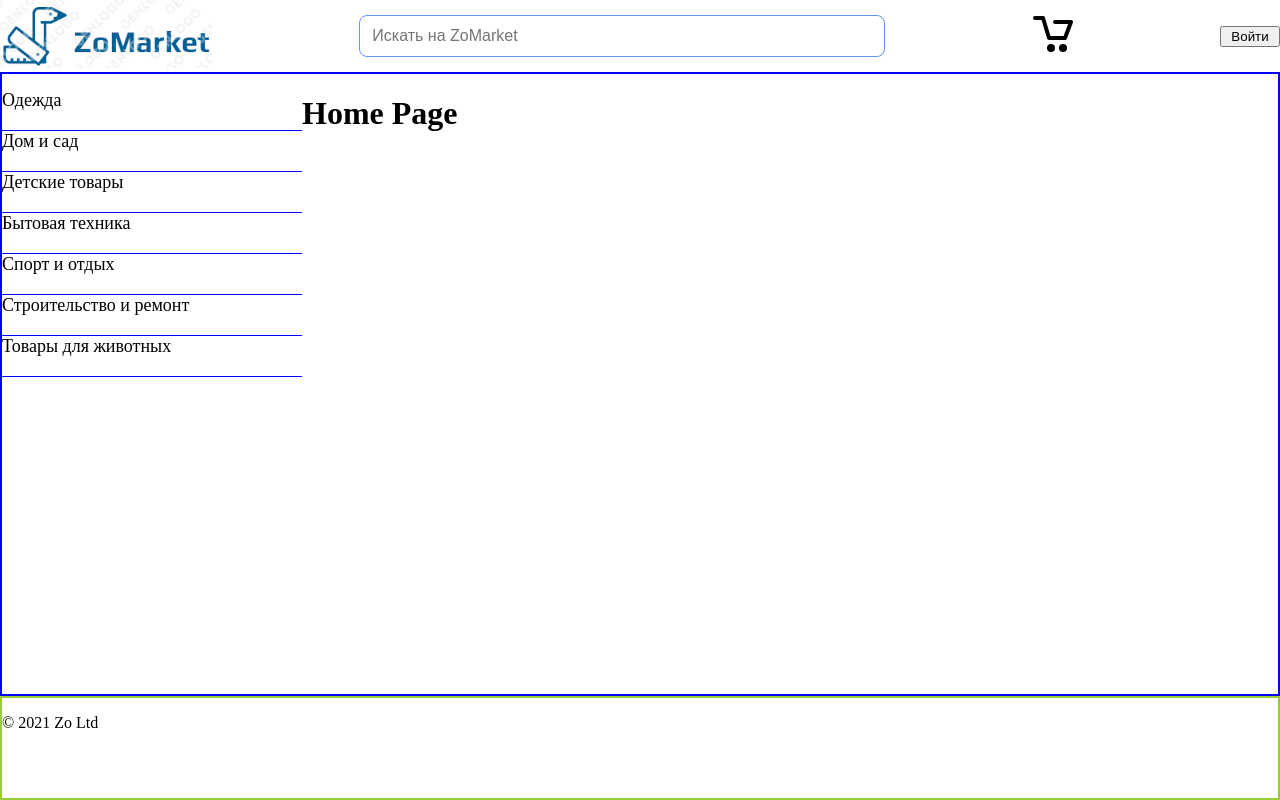
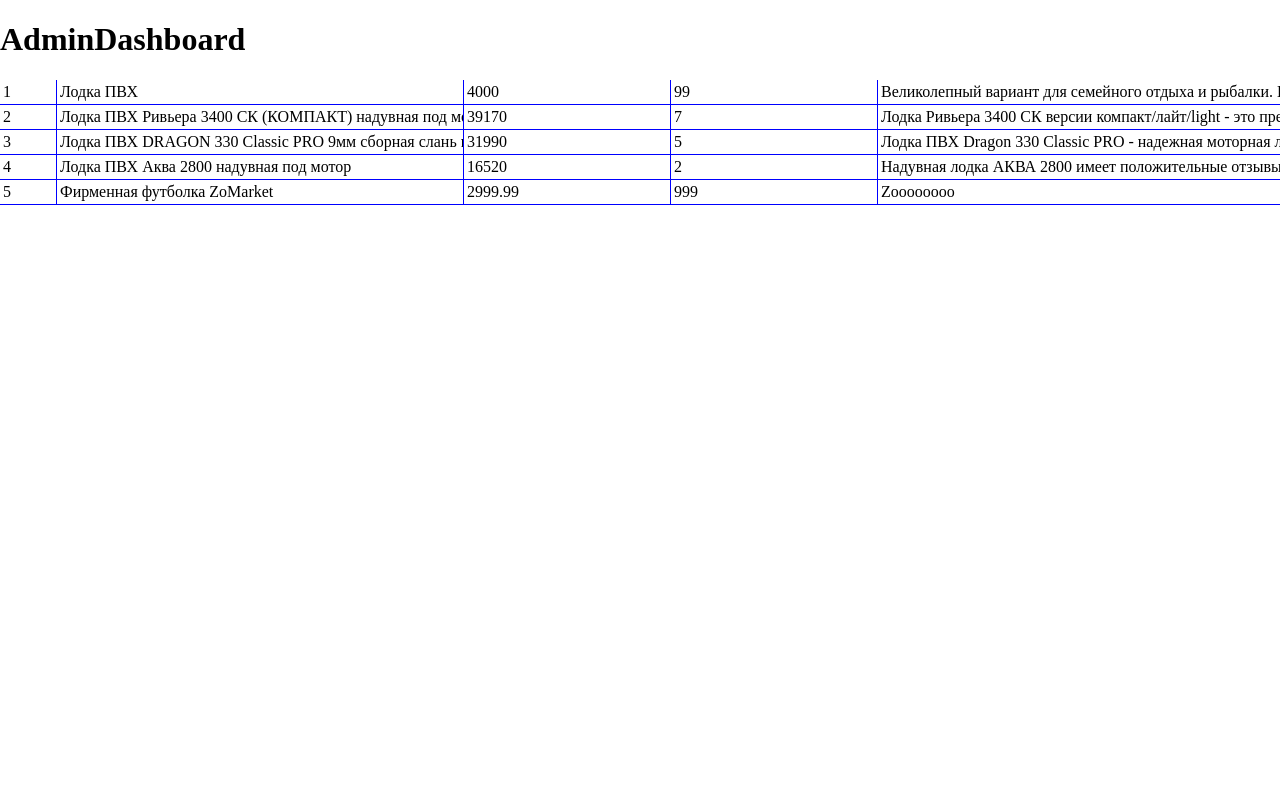
Before and after one commit to sshockh/market, a React (Create React App) app: page /admin in a window 1280 px wide. Built offline with nearby package versions, Linux system fonts and the light colour scheme.

Commit message:
from office 31

```diff
--- /dev/null
+++ b/src/components/AdminDashboard.js
@@ -0,0 +1,24 @@
+import React from 'react';
+import Table from './table/Table';
+import './css/admin.css';
+
+class AdminDashboard extends React.Component {
+    constructor(props) {
+        super(props);
+        this.state = {
+
+        }
+    }
+
+    render() {
+        return (
+            <div className='admim-layout'>
+                <h1>AdminDashboard</h1>
+                <Table />
+            </div>
+        )
+    }
+
+}
+
+export default AdminDashboard;
--- a/src/components/App.js
+++ b/src/components/App.js
@@ -2,6 +2,7 @@ import React from 'react';
 import Site from './Site';
 import Authentification from './Authentification';
 import { Route, Switch } from 'react-router-dom';
+import AdminDashboard from './AdminDashboard';
 
 class App extends React.Component {
   constructor(props) {
@@ -141,6 +142,7 @@ class App extends React.Component {
           <Route path="/login" render={
             () => (<Authentification setAuth={this.setAuth} />)
           } />
+          <Route path="/admin" render={() => <AdminDashboard />} />
           <Route path="/" render={() => {
             return (<Site
               isAuth={this.state.isAuth}
--- a/src/components/ContextMenu.js
+++ b/src/components/ContextMenu.js
@@ -3,18 +3,20 @@ import './css/context_menu.css';
 function ContextMenu(props) {
 
     function handleClick(evt) {
+
         evt.stopPropagation();
     }
 
     return (
+
         <div
             className="context-menu-canvas"
+
             onClick={props.hide}
         >
             <div
                 className="context-menu-form"
-                onClick={handleClick}
-            >
+                onClick={handleClick}            >
                 <ul>
                     <li>Профиль</li>
                     <li>Выйти</li>
--- /dev/null
+++ b/src/components/css/admin.css
@@ -0,0 +1,8 @@
+.admin-layout {
+    width         : 100%;
+    height        : 100%;
+    padding       : 1px;
+    background-color: red;
+    display       : flex;
+    flex-direction: column;
+}
--- /dev/null
+++ b/src/components/table/Table.js
@@ -0,0 +1,130 @@
+import React from 'react';
+import TableBody from './TableBody';
+import './table.css'
+
+class Table extends React.Component {
+    constructor(props) {
+        super(props);
+        this.state = {
+            // описание колонок таблицы
+            columns: [
+                {
+                    key: "id",
+                    title: 'id',
+                    width: 50,
+                    propName: 'id'
+                },
+                {
+                    key: "name",
+                    title: 'Наименование',
+                    width: 400,
+                    propName: 'name'
+                },
+                {
+                    key: "price",
+                    title: 'Цена',
+                    width: 200,
+                    propName: 'price'
+                },
+                {
+                    key: "availableCount",
+                    title: 'Остаток',
+                    width: 200,
+                    propName: 'availableCount'
+                },
+                {
+                    key: "desc",
+                    title: 'Описание',
+                    width: 600,
+                    propName: 'desc'
+                }
+            ],
+            data: [
+                {
+                    id: 1,
+                    name: 'Лодка ПВХ',
+                    desc: 'Великолепный вариант для семейного отдыха и рыбалки. Выбор истинного лоха рыбака',
+                    price: 4000.0,
+                    img: '/lodka_pvh.jpg',
+                    availableCount: 99,
+                    category: 105
+                },
+                {
+                    id: 2,
+                    name: 'Лодка ПВХ Ривьера 3400 СК (КОМПАКТ) надувная под мотор',
+                    desc: 'Лодка Ривьера 3400 СК версии компакт/лайт/light - это прекрасный пример качественной лодки по адекватной цене с отличными техническими характеристиками',
+                    price: 39170.0,
+                    img: 'river-3400-1.jpg',
+                    availableCount: 7,
+                    category: 105
+                },
+                {
+                    id: 3,
+                    name: 'Лодка ПВХ DRAGON 330 Classic PRO 9мм сборная слань на стрингерах',
+                    desc: 'Лодка ПВХ Dragon 330 Classic PRO - надежная моторная лодка из армированной ткани плотностью 1100 г/м2 с классическими баллонами. В базовой комплекатации идут мягкие накладки на сиденья',
+                    price: 31990.0,
+                    img: '/dragon-330-classic-base-1.jpg',
+                    availableCount: 5,
+                    category: 105
+                },
+                {
+                    id: 4,
+                    name: 'Лодка ПВХ Аква 2800 надувная под мотор',
+                    desc: 'Надувная лодка АКВА 2800 имеет положительные отзывы владельцев благодаря хорошим соотношениям цены и характеристик. Кокпит: 208x62 см. По периметру установлен привальный брус с волноотбойником',
+                    price: 16520.0,
+                    img: '/1698_2.jpg',
+                    availableCount: 2,
+                    category: 105
+                },
+                {
+                    id: 5,
+                    name: 'Фирменная футболка ZoMarket',
+                    desc: 'Zoooooooo',
+                    price: 2999.99,
+                    img: '/zo.jpg',
+                    availableCount: 999,
+                    category: 101
+                }
+            ],
+
+        }
+    }
+
+    render() {
+
+        return (
+            <div className="table">
+                <div className="table-header"></div>
+                <div className="table-body">
+                    {
+                        this.state.data.map(item =>
+                        (
+                            <div className='table-row' key={item.id}>
+                                {
+                                    this.state.columns.map(col => {
+
+                                        const style = {
+                                            minWidth: col.width,
+                                            maxWidth: col.width
+                                        };
+
+                                        return (<div
+                                            className='table-cell'
+                                            key={col.key + '_' + item.id}
+                                            style={style}
+                                        >
+                                            {item[col.propName]}
+                                        </div>)
+                                    })
+                                }
+                            </div>
+                        ))
+                    }
+                </div>
+            </div >
+        );
+    }
+
+}
+
+export default Table;
--- /dev/null
+++ b/src/components/table/TableBody.js
@@ -0,0 +1,17 @@
+import React from 'react';
+import TableRow from './TableRow';
+
+function TableBody(params) {
+
+    return (
+        <div className="table-body">
+                    <TableRow />
+                    <TableRow />
+                    <TableRow />
+                    <TableRow />
+                </div>
+    );
+}
+
+
+export default TableBody;
--- /dev/null
+++ b/src/components/table/TableRow.js
@@ -0,0 +1,6 @@
+function TableRow(props) {
+    return (
+        <div>Table Row</div>
+    )
+}
+export default TableRow;
--- /dev/null
+++ b/src/components/table/table.css
@@ -0,0 +1,23 @@
+.table1 {
+    display       : flex;
+    flex-direction: column;
+}
+
+.table-header {}
+
+.table-body {
+    display       : flex;
+    flex-direction: column;
+}
+
+.table-row {
+    display      : flex;
+    border-bottom: 1px solid blue;
+    white-space  : nowrap;
+}
+
+.table-cell {
+    border-right: 1px solid blue;
+    overflow    : hidden;
+    padding     : 3px;
+}
--- a/src/index.css
+++ b/src/index.css
@@ -16,11 +16,14 @@ li {
 
 #root {
     padding    : 0;
-    margin     : auto;
+    margin     : 0 auto;
     min-height : 100vh;
     max-height : 100vh;
     max-width  : 1280px;
     user-select: none;
+    /*устранение слияния margin*/
+    overflow-y : hidden;
+
 }
 
 .layout {
@@ -143,6 +146,6 @@ li {
 
 /* header */
 .user-menu-button {
-    width: 40px;
+    width      : 40px;
     font-family: 'Courier New', Courier, monospace;
 }
```
